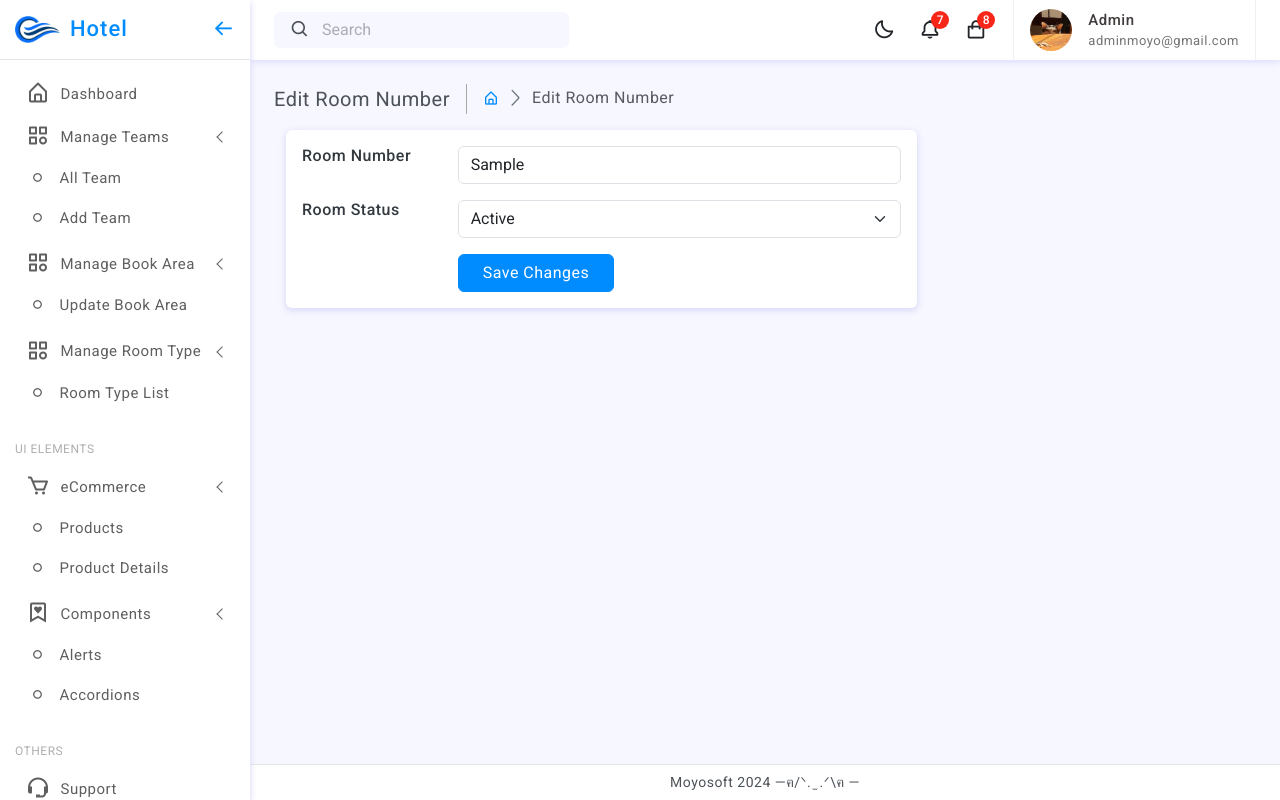
After one commit to moyosxtouch/LaravelHotel, a Laravel app: page /edit/roomno/1 in a window 1280 px wide. The commit adds this page. Run offline with Laravel 9, Linux system fonts and the light colour scheme; a user stored in the database is signed in; data comes from the database, SQL or seed files in the repository; tables that the repository leaves empty hold one stand-in row (values such as "Sample post"); some libraries are stand-ins or nearby versions.

Commit message:
fix room number setup

```diff
--- a/app/Http/Controllers/Backend/RoomController.php
+++ b/app/Http/Controllers/Backend/RoomController.php
@@ -20,11 +20,11 @@ class RoomController extends Controller
 $editData=Room::find($id);
 
 
-
-return view('backend.allroom.rooms.edit_rooms',compact('editData', 'basic_facility','multiimgs'));
+ $allroomNo = RoomNumber::where('rooms_id',$id)->get();
+        return view('backend.allroom.rooms.edit_rooms',compact('editData','basic_facility','multiimgs','allroomNo'));
     }
     //
-public function UpdateRoom(Request $request, $id){
+ public function UpdateRoom(Request $request, $id){
 
         $room  = Room::find($id);
         $room->roomtype_id = $room->roomtype_id;
@@ -50,7 +50,7 @@ public function UpdateRoom(Request $request, $id){
         }
 
         $room->save();
-        //// Update for Facility Table
+             //// Update for Facility Table
 
         if($request->facility_name == NULL){
 
@@ -72,7 +72,7 @@ public function UpdateRoom(Request $request, $id){
             } // end for
         } // end else
 
-    //// Update Multi Image
+   //// Update Multi Image
 
         if($room->save()){
             $files = $request->multi_img;
@@ -102,6 +102,7 @@ public function UpdateRoom(Request $request, $id){
         );
 
         return redirect()->back()->with($notification);
+
 
 
 
@@ -138,5 +139,57 @@ public function MultiImageDelete($id){
         return redirect()->back()->with($notification);
 
     }//End Method
+public function StoreRoomNumber(Request $request,$id){
 
+        $data = new RoomNumber();
+        $data->rooms_id = $id;
+        $data->rooms_type_id = $request->rooms_type_id;
+        $data->room_no = $request->room_no;
+        $data->status = $request->status;
+        $data->save();
+
+        $notification = array(
+            'message' => 'Room Number Added Successfully',
+            'alert-type' => 'success'
+        );
+
+        return redirect()->back()->with($notification);
+
+    }//End Method
+     public function EditRoomNumber($id){
+
+        $editroomno = RoomNumber::find($id);
+        return view('backend.allroom.rooms.edit_room_no',compact('editroomno'));
+
+    }//End Method
+
+    public function UpdateRoomNumber(Request $request, $id){
+
+        $data = RoomNumber::find($id);
+        $data->room_no = $request->room_no;
+        $data->status = $request->status;
+        $data->save();
+
+       $notification = array(
+            'message' => 'Room Number Updated Successfully',
+            'alert-type' => 'success'
+        );
+
+        return redirect()->route('room.type.list')->with($notification);
+
+    }//End Method
+
+
+    public function DeleteRoomNumber($id){
+
+        RoomNumber::find($id)->delete();
+
+        $notification = array(
+            'message' => 'Room Number Deleted Successfully',
+            'alert-type' => 'success'
+        );
+
+        return redirect()->route('room.type.list')->with($notification);
+
+    }//End Method
 }
--- /dev/null
+++ b/resources/views/backend/allroom/rooms/edit_room_no.blade.php
@@ -0,0 +1,77 @@
+@extends('admin.admin_dashboard')
+@section('admin')
+<script src="https://ajax.googleapis.com/ajax/libs/jquery/3.6.4/jquery.min.js"></script>
+
+<div class="page-content">
+				<!--breadcrumb-->
+				<div class="page-breadcrumb d-none d-sm-flex align-items-center mb-3">
+					<div class="breadcrumb-title pe-3">Edit Room Number</div>
+					<div class="ps-3">
+						<nav aria-label="breadcrumb">
+							<ol class="breadcrumb mb-0 p-0">
+								<li class="breadcrumb-item"><a href="javascript:;"><i class="bx bx-home-alt"></i></a>
+								</li>
+								<li class="breadcrumb-item active" aria-current="page">Edit Room Number</li>
+							</ol>
+						</nav>
+					</div>
+
+				</div>
+				<!--end breadcrumb-->
+				<div class="container">
+					<div class="main-body">
+						<div class="row">
+
+    <div class="col-lg-8">
+        <div class="card">
+
+            <form action="{{ route('update.roomno',$editroomno->id) }}" method="post" enctype="multipart/form-data">
+                @csrf
+
+
+            <div class="card-body">
+                <div class="row mb-3">
+                    <div class="col-sm-3">
+                        <h6 class="mb-0">Room Number </h6>
+                    </div>
+                    <div class="col-sm-9 text-secondary">
+                        <input type="text" name="room_no" class="form-control" value="{{ $editroomno->room_no }}"  />
+                    </div>
+                </div>
+
+                <div class="row mb-3">
+                    <div class="col-sm-3">
+                        <h6 class="mb-0">Room Status </h6>
+                    </div>
+                    <div class="col-sm-9 text-secondary">
+                        <select name="status" id="input7" class="form-select">
+                            <option selected="">Select Status..</option>
+                            <option value="Active" {{ $editroomno->status == 'Active'?'selected':''}}> Active </option>
+                            <option value="Inactive" {{ $editroomno->status == 'Inactive'?'selected':''}}>Inactive </option>
+                        </select>
+                    </div>
+                </div>
+
+
+
+                <div class="row">
+                    <div class="col-sm-3"></div>
+                    <div class="col-sm-9 text-secondary">
+                        <input type="submit" class="btn btn-primary px-4" value="Save Changes" />
+                    </div>
+                </div>
+            </div>
+        </form>
+
+        </div>
+
+
+
+    </div>
+						</div>
+					</div>
+				</div>
+			</div>
+
+
+@endsection
--- a/resources/views/backend/allroom/roomtype/view_roomtype.blade.php
+++ b/resources/views/backend/allroom/roomtype/view_roomtype.blade.php
@@ -39,7 +39,7 @@
 
 									<tr>
 										<td>{{$key+1}}</td>
-										<td><img src="{{ (!empty($item->room->image)) ? url('upload/roomimg/'.$item->room->image) : url('upload/no_image.jpg') }}" alt="" style="width: 50px; height:30px;" ></td>
+										<td><img src="{{ (!empty($item->room->image)) ? url('upload/roomimg/'.$item->room->image) : url('upload/no_image.jpg') }}" alt="" style="width: 100px; height:60px;" ></td>
 										<td>{{$item->name}}</td>
 										   <td>@foreach ($rooms as $theroom )
  <a href="{{route('edit.room', $theroom->id)}}" class="btn btn-warning px-3 radius-30"> Edit</a>
--- a/routes/web.php
+++ b/routes/web.php
@@ -91,6 +91,10 @@ Route::controller(RoomController::class)->group(function(){
  Route::get('/edit/room/{id}', 'EditRoom')->name('edit.room');
  Route::post('/update/room/{id}', 'UpdateRoom')->name('update.room');
   Route::get('/multi/image/delete/{id}', 'MultiImageDelete')->name('multi.image.delete');
+   Route::post('/store/room/no/{id}', 'StoreRoomNumber')->name('store.room.no');
+   Route::get('/edit/roomno/{id}', 'EditRoomNumber')->name('edit.roomno');
+    Route::post('/update/roomno/{id}', 'UpdateRoomNumber')->name('update.roomno');
+    Route::get('/delete/roomno/{id}', 'DeleteRoomNumber')->name('delete.roomno');
 });
 
 }); // End Admin Group Middleware
```
Also changed, not shown: resources/views/backend/allroom/rooms/edit_rooms.blade.php (+21 -24 lines), public/upload/roomimg/1790368615930559.jpg (added), public/upload/roomimg/multi_img/202402082142Premier-Deluxe-Twin-main-Photo1.jpg (added), public/upload/roomimg/multi_img/202402082142Premier-Deluxe-Twin-main-Photo2.jpg (added), public/upload/roomimg/multi_img/202402082142Premier-Deluxe-Twin-main-Photo3.jpg (added).
